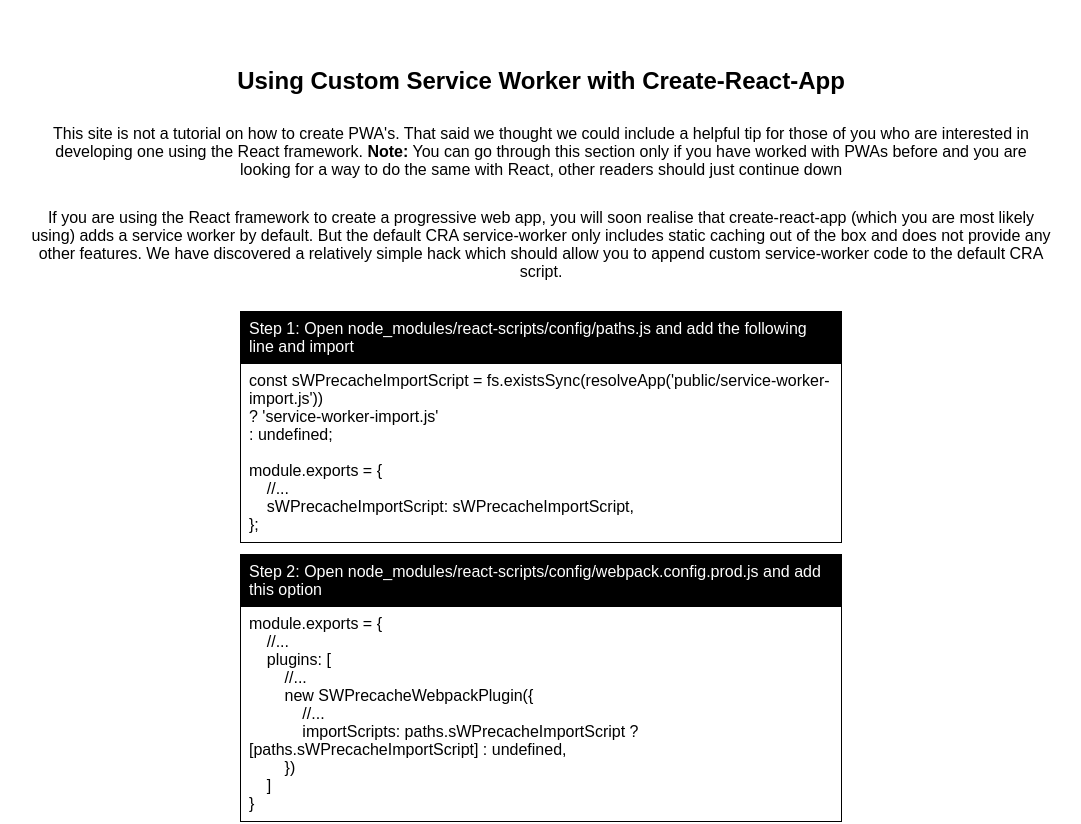
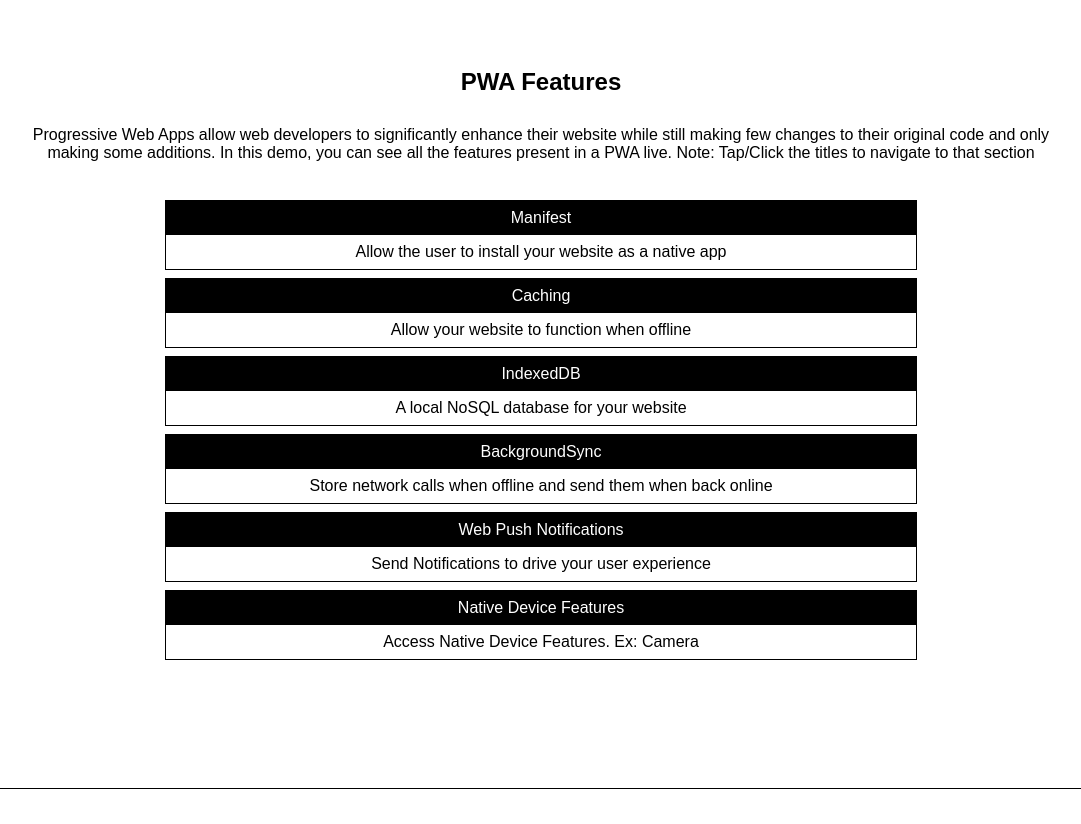
Before and after one commit to AkhileshNS/futurist-invenzium, a React (Create React App) app: page / in a window 1280 px wide. Shown: the part 860-1684 px from the top of the page, without its empty margins (99-1180 px from the left). Built offline with nearby package versions, Linux system fonts and the light colour scheme.

Commit message:
Added Features Section

```diff
--- /dev/null
+++ b/src/components/Features/Features.css
@@ -0,0 +1,47 @@
+.Features {
+    text-align: center;
+    width: 100%;
+}
+
+.Featuressubtext {
+    display: inline;
+    font-size: 1.6em;
+    color: black;
+}
+
+.Featuresul {
+    list-style-type: none;
+    width: 768px;
+    display: inline-block;
+    margin-bottom: 30px;
+}
+
+.Featuresli {
+    margin: 8px;
+    padding-bottom: 8px;
+    border: 1px solid black;
+}
+
+.Featureslidiv {
+    background-color: black;
+    box-sizing: border-box;
+    -webkit-box-sizing: border-box;
+    -moz-box-sizing: border-box;
+    width: 100%;
+    margin-bottom: 8px;
+    padding: 8px;
+}
+
+.Featuresline {
+    background: black;
+    width: 90%;
+    height: 1px;
+    display: inline-block;
+    margin-top: 90px;
+}
+
+@media only screen and (max-width: 768px){
+    .Featuresul {
+        width: 90%;
+    }
+}
--- /dev/null
+++ b/src/components/Features/Features.js
@@ -0,0 +1,56 @@
+//External Libraries
+import React from 'react';
+import {HashLink as Link} from 'react-router-hash-link';
+
+//Internal Libraries
+import './Features.css';
+import Info from '../Info/Info';
+
+const cssClassName = 'Features';
+
+const LinkStyle = {
+    backgroundColor: 'black',
+    color: 'white',
+    fontSize: '1.6em',
+    textDecoration: 'none',
+};
+
+const hashList = ['Manifest','Caching','IndexedDB','BackgroundSync','Web Push Notifications','Native Device Features'];
+const descList = [
+    'Allow the user to install your website as a native app',
+    'Allow your website to function when offline',
+    'A local NoSQL database for your website',
+    'Store network calls when offline and send them when back online',
+    'Send Notifications to drive your user experience',
+    'Access Native Device Features. Ex: Camera'
+];
+
+const Features = () => {
+
+    var list = [];
+
+    for (var i in hashList){
+        list.push(<li key={hashList[i]} className={`${cssClassName}li`}>
+            <div className={`${cssClassName}lidiv`}>
+                <Link style={LinkStyle} to={`/#${hashList[i]}`} smooth>{hashList[i]}</Link>
+            </div>
+            <p className={`${cssClassName}subtext`} > {descList[i]}</p>
+        </li>)
+    }
+
+    return (
+        <div className={cssClassName}>
+            <Info
+                title={`PWA Features`}
+                subtext={`Progressive Web Apps allow web developers to significantly enhance their website while still making few changes to their original code and only making some additions. In this demo, you can see all the features present in a PWA live. Note: Tap/Click the titles to navigate to that section`}
+                removeLine={true}
+            />
+            <ul className={`${cssClassName}ul`}>
+                {list}
+            </ul>
+            <div className={`${cssClassName}line`}/>
+        </div>
+    );
+}
+
+export default Features;
--- a/src/components/Info/Info.css
+++ b/src/components/Info/Info.css
@@ -17,15 +17,9 @@
 .Info .Infoline {
     background: black;
     width: 90%;
-    height: 0.5px;
+    height: 1px;
     display: inline-block;
     margin-top: 90px;
-}
-
-@media only screen and (max-width: 1025px) {
-    .Info .Infoline {
-        height: 1px;
-    }
 }
 
 @media only screen and (max-width: 600px) {
--- a/src/components/Info/Info.js
+++ b/src/components/Info/Info.js
@@ -10,17 +10,22 @@
 
     var title = "What are Progressive Web Apps?";
     var subtext = "Progressive web apps (PWA's for short) were introduced by the developers at Google Chrome and could be described as steroids for websites. They are essentially a list of features that can be added onto any website to progressively enhance it. These include features like offline support, web push notifications and access to native device features like the camera and microphone, you will see all these features and much more in action right here in our demo. In our demo, we have created a progressive web app using the extremely popular React framework "
+    var line = <div className={`${cssClassName}line`}/>;
 
     if (props.title!=null && props.subtext!=null){
         title = props.title;
         subtext = props.subtext;
     }
 
+    if (props.removeLine===true){
+        line=null;
+    }
+
     return (
         <div className={cssClassName}>
             <p className={`${cssClassName}title`}>{title}</p>
             <p className={`${cssClassName}subtext`}>{subtext}</p>
-            <div className={`${cssClassName}line`}/>
+            {line}
         </div>
     );
 }
--- a/src/components/Intro/Intro.css
+++ b/src/components/Intro/Intro.css
@@ -29,15 +29,9 @@
 .Intro .Introline {
     background: black;
     width: 90%;
-    height: 0.5px;
+    height: 1px;
     display: inline-block;
     margin-top: 40px;
-}
-
-@media only screen and (max-width: 1025px) {
-    .Intro .Introline {
-        height: 1px;
-    }
 }
 
 @media only screen and (max-width: 600px) {
--- a/src/components/Tutorial/Tutorial.css
+++ b/src/components/Tutorial/Tutorial.css
@@ -17,15 +17,9 @@
 .Tutorial .Tutorialline {
     background: black;
     width: 90%;
-    height: 0.5px;
+    height: 1px;
     display: inline-block;
     margin-top: 90px;
-}
-
-@media only screen and (max-width: 1025px) {
-    .Tutorial .Tutorialline {
-        height: 1px;
-    }
 }
 
 @media only screen and (max-width: 600px) {
--- a/src/containers/Welcome/Welcome.js
+++ b/src/containers/Welcome/Welcome.js
@@ -6,6 +6,7 @@
 import Intro from '../../components/Intro/Intro';
 import Info from '../../components/Info/Info';
 import Tutorial from '../../components/Tutorial/Tutorial';
+import Features from '../../components/Features/Features';
 
 class Welcome extends Component {
 
@@ -25,6 +26,9 @@
                 <section id={"Info"}>
                     <Info />
                 </section>
+                <section id={"Features"}>
+                    <Features />
+                </section>
                 <section id={"Tutorial"}>
                     <Tutorial />
                 </section>
```
